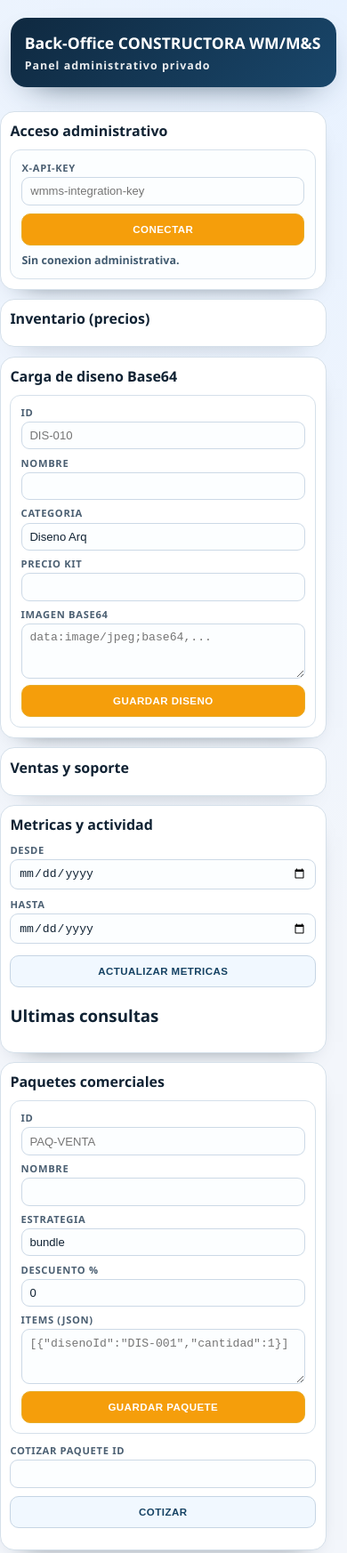
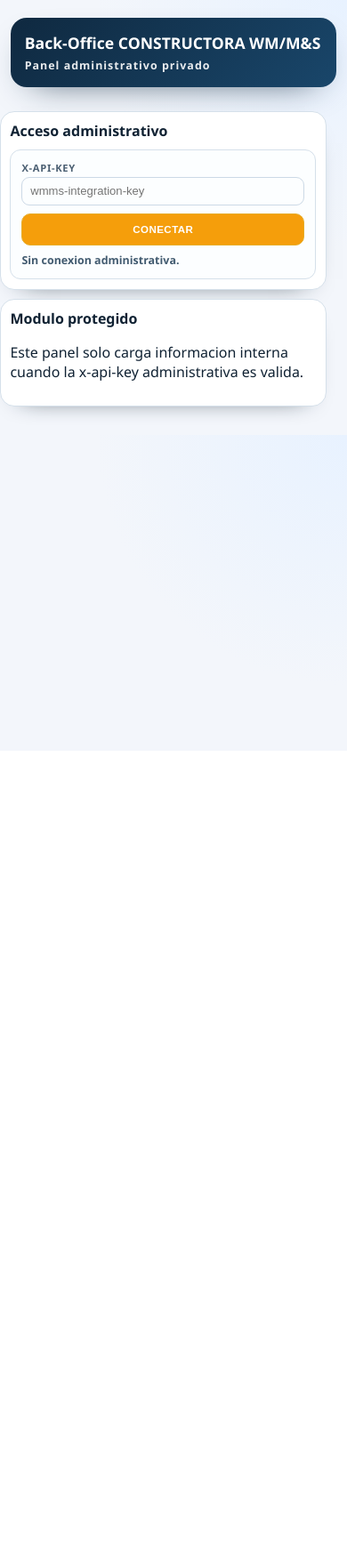
Before and after one commit to salazaroliveros-prog/productos_digitales_M-S, a website: page admin.html in a window 390 px wide. Shown: the top 1746 px of the page at 89% size. After the commit the page ends 844 px from the top, so only its background shows below. Drawn offline with Linux system fonts and the light colour scheme.

Commit message:
feat: separa vista publica y modulos privados admin

```diff
--- a/admin.html
+++ b/admin.html
@@ -29,12 +29,17 @@
       </div>
     </section>
 
-    <section class="section">
+    <section id="admin-locked-note" class="section">
+      <h2>Modulo protegido</h2>
+      <p>Este panel solo carga informacion interna cuando la x-api-key administrativa es valida.</p>
+    </section>
+
+    <section class="section admin-private hidden">
       <h2>Inventario (precios)</h2>
       <div id="admin-inventario"></div>
     </section>
 
-    <section class="section">
+    <section class="section admin-private hidden">
       <h2>Carga de diseno Base64</h2>
       <form id="admin-diseno-form" class="form-card">
         <div class="field"><label for="d-id">ID</label><input id="d-id" name="id" placeholder="DIS-010" /></div>
@@ -46,12 +51,12 @@
       </form>
     </section>
 
-    <section class="section">
+    <section class="section admin-private hidden">
       <h2>Ventas y soporte</h2>
       <div id="admin-ventas"></div>
     </section>
 
-    <section class="section">
+    <section class="section admin-private hidden">
       <h2>Metricas y actividad</h2>
       <div class="inline-form">
         <div class="field"><label for="met-desde">Desde</label><input id="met-desde" type="date" /></div>
@@ -63,7 +68,7 @@
       <div id="admin-consultas"></div>
     </section>
 
-    <section class="section">
+    <section class="section admin-private hidden">
       <h2>Paquetes comerciales</h2>
       <form id="paq-form" class="form-card">
         <div class="field"><label for="paq-id">ID</label><input id="paq-id" name="id" placeholder="PAQ-VENTA" /></div>
@@ -81,7 +86,7 @@
       <div id="paq-listado"></div>
     </section>
 
-    <section class="section">
+    <section class="section admin-private hidden">
       <h2>SMTP y notificaciones</h2>
       <div class="inline-form">
         <button id="smtp-status-btn" type="button" class="btn ghost">Estado SMTP</button>
@@ -91,7 +96,7 @@
       <pre id="smtp-status"></pre>
     </section>
 
-    <section class="section">
+    <section class="section admin-private hidden">
       <h2>Historial de credenciales</h2>
       <div class="inline-form">
         <div class="field"><label for="hist-destino">Destino (email)</label><input id="hist-destino" /></div>
--- a/admin.js
+++ b/admin.js
@@ -8,6 +8,7 @@ const el = {
   authForm: document.getElementById('admin-auth-form'),
   apiKey: document.getElementById('admin-api-key'),
   authStatus: document.getElementById('admin-auth-status'),
+  lockedNote: document.getElementById('admin-locked-note'),
   inventario: document.getElementById('admin-inventario'),
   disenoForm: document.getElementById('admin-diseno-form'),
   ventas: document.getElementById('admin-ventas'),
@@ -34,6 +35,8 @@ const el = {
   toast: document.getElementById('toast'),
 };
 
+const privateSections = Array.from(document.querySelectorAll('.admin-private'));
+
 function showToast(message, isError = false) {
   el.toast.textContent = message;
   el.toast.className = `toast ${isError ? 'error' : 'ok'}`;
@@ -41,6 +44,16 @@ function showToast(message, isError = false) {
   setTimeout(() => {
     el.toast.style.opacity = '0';
   }, 2600);
+}
+
+function setAdminLockState(isUnlocked) {
+  privateSections.forEach((section) => {
+    section.classList.toggle('hidden', !isUnlocked);
+  });
+
+  if (el.lockedNote) {
+    el.lockedNote.classList.toggle('hidden', isUnlocked);
+  }
 }
 
 async function adminRequest(url, options = {}) {
@@ -350,15 +363,18 @@ async function sendSmtpTest() {
 async function connectAdmin() {
   if (!state.apiKey) {
     el.authStatus.textContent = 'Falta API key';
+    setAdminLockState(false);
     return;
   }
   try {
     await adminRequest('/api/integracion/appsheet/schema');
     el.authStatus.textContent = 'Conectado';
+    setAdminLockState(true);
     await Promise.all([loadInventario(), loadVentas(), loadMetricas(), loadHistorial(), loadPaquetes(), loadSmtpStatus()]);
     showToast('Back-office conectado');
   } catch (error) {
     el.authStatus.textContent = 'Error de autenticacion';
+    setAdminLockState(false);
     showToast(error.message, true);
   }
 }
@@ -455,6 +471,7 @@ el.smtpTestBtn.addEventListener('click', async () => {
 });
 
 (function bootstrap() {
+  setAdminLockState(false);
   el.apiKey.value = state.apiKey;
   if (state.apiKey) {
     connectAdmin();
--- a/styles.css
+++ b/styles.css
@@ -95,6 +95,10 @@ body {
   font-size: 0.78rem;
   color: #425b70;
   font-weight: 700;
+}
+
+.hidden {
+  display: none !important;
 }
 
 .catalog-grid {
```
Also changed, not shown: index.html (+0 -1 lines).
